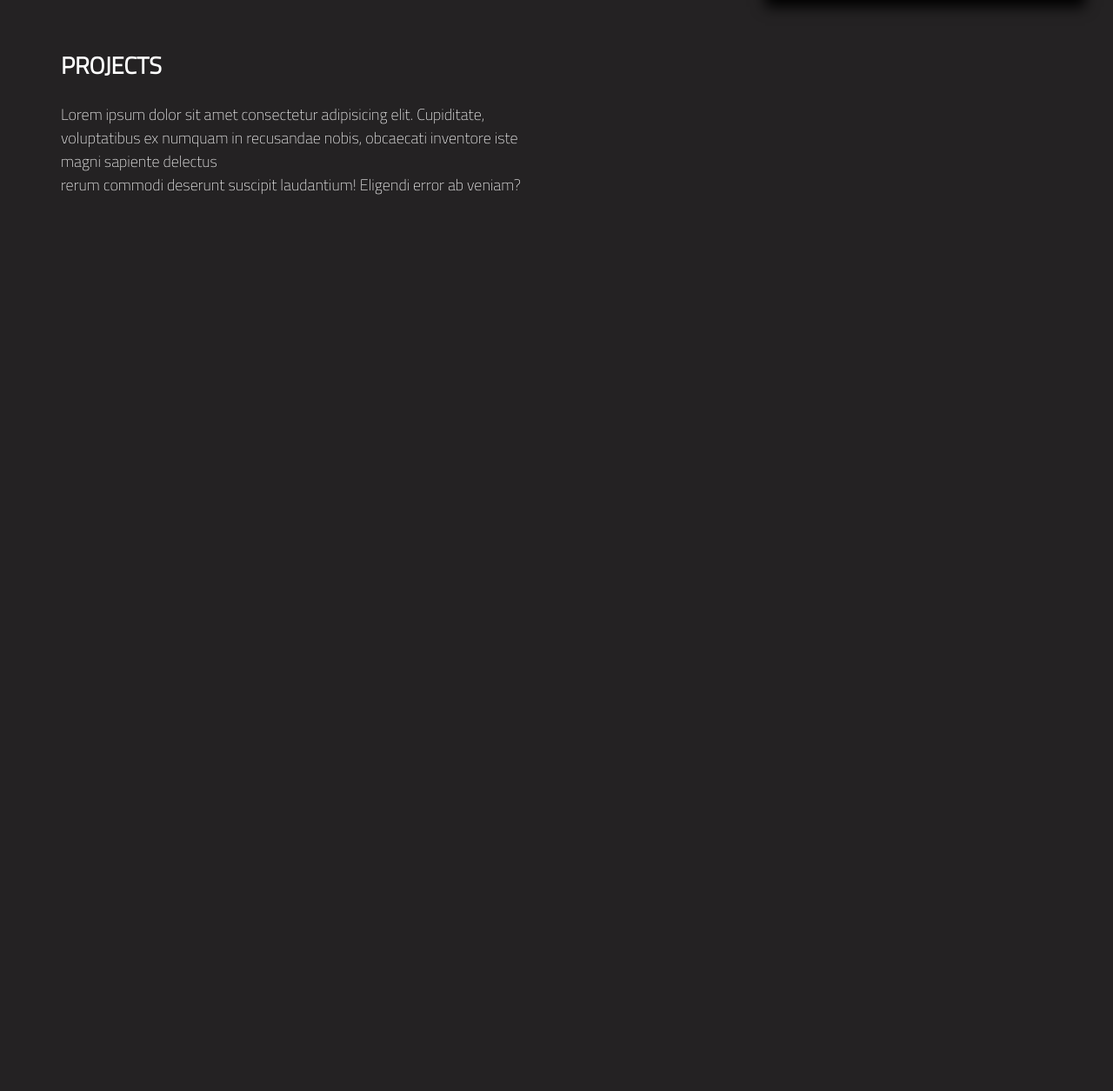
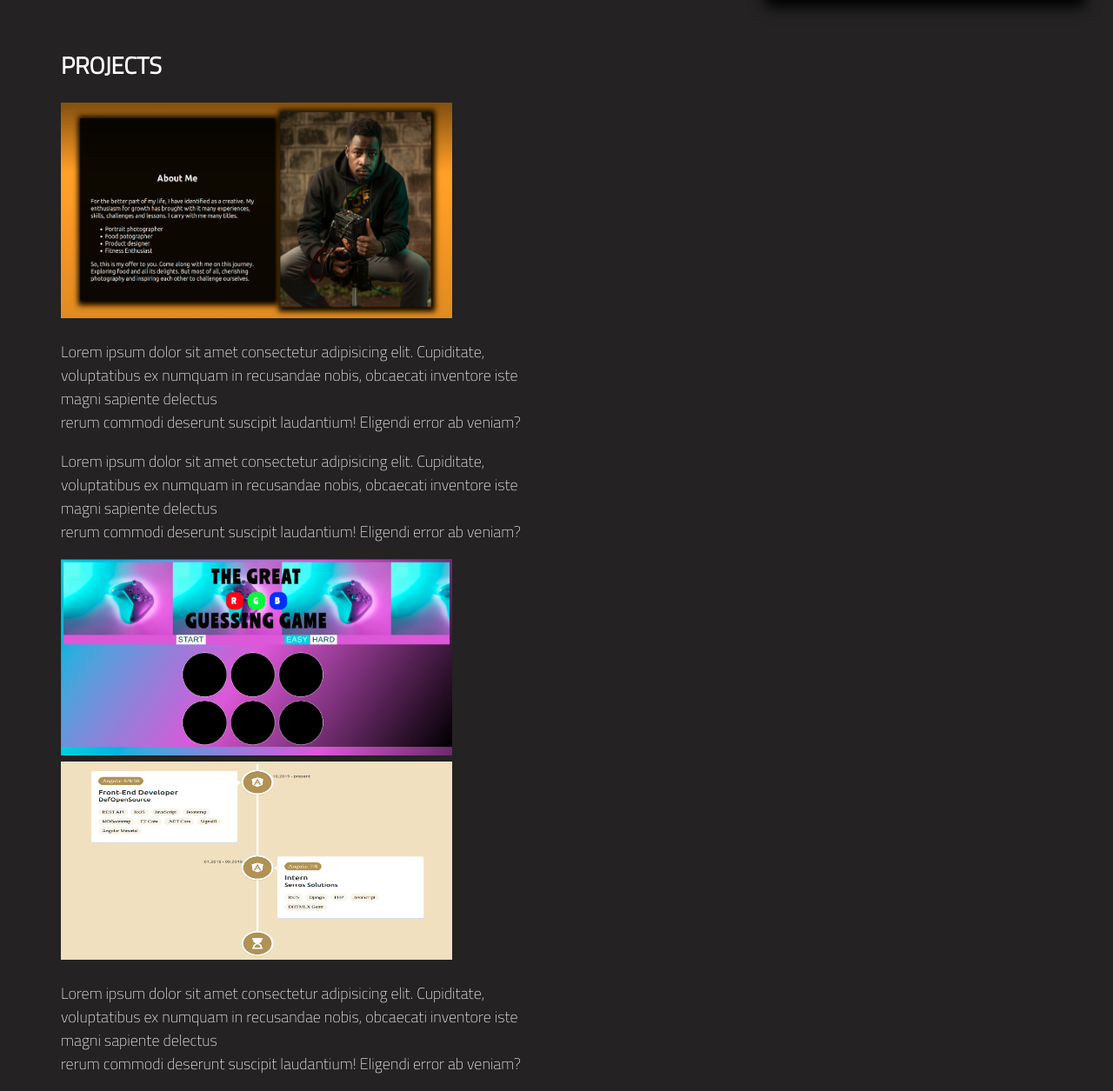
Before and after one commit to Ngina-G/Personal-portfolio-web, a plain HTML site: page index.html in a window 1280 px wide. Shown: the part 507-1762 px from the top of the page at 87% size. Before the commit the page ends 800 px from the top, so only its background shows below. Drawn offline with Linux system fonts and the light colour scheme.

Commit message:
adds projects section html content

```diff
--- a/index.html
+++ b/index.html
@@ -33,10 +33,30 @@
         <article class="projects-container">
             <h1>PROJECTS</h1>
             <a id="projects-link"></a>
-            <p>Lorem ipsum dolor sit amet consectetur adipisicing elit. Cupiditate, <br/>
-                voluptatibus ex numquam in recusandae nobis, obcaecati inventore iste <br/>
-                magni sapiente delectus<br/>
-                 rerum commodi deserunt suscipit laudantium! Eligendi error ab veniam?</p>
+
+                <section class="project-section-one">
+                    <img src="assets/mirik.png" alt="Project one Image" style="width: 450px;height: 248px">
+                    <p class="para-project-one">Lorem ipsum dolor sit amet consectetur adipisicing elit. Cupiditate, <br/>
+                    voluptatibus ex numquam in recusandae nobis, obcaecati inventore iste <br/>
+                    magni sapiente delectus<br/>
+                    rerum commodi deserunt suscipit laudantium! Eligendi error ab veniam?</p>
+                </section>
+
+                <section class="project-section-two">
+                    <p class="para-project-two">Lorem ipsum dolor sit amet consectetur adipisicing elit. Cupiditate, <br/>
+                    voluptatibus ex numquam in recusandae nobis, obcaecati inventore iste <br/>
+                    magni sapiente delectus<br/>
+                    rerum commodi deserunt suscipit laudantium! Eligendi error ab veniam?</p>
+                    <img src="assets/rgb-image.jpg" alt="Project one Image" style="width: 450px;height: 226px">
+                </section>
+
+                <section class="project-section-three">
+                    <img src="assets/learn.png" alt="Project one Image" style="width: 450px; height: 228px">
+                    <p class="para-project-two">Lorem ipsum dolor sit amet consectetur adipisicing elit. Cupiditate, <br/>
+                    voluptatibus ex numquam in recusandae nobis, obcaecati inventore iste <br/>
+                    magni sapiente delectus<br/>
+                    rerum commodi deserunt suscipit laudantium! Eligendi error ab veniam?</p>
+                </section>
         </article>
         <article>
 
--- a/style.css
+++ b/style.css
@@ -31,8 +31,10 @@ body {
 }
 .nav-a:hover{
     color: #7b7c64;
+    font-weight: 300;
 }
 .active {
+  padding: 20px;
     background-color:#7b7c64;
   }
 
```
Also changed, not shown: assets/learn.png (added).
